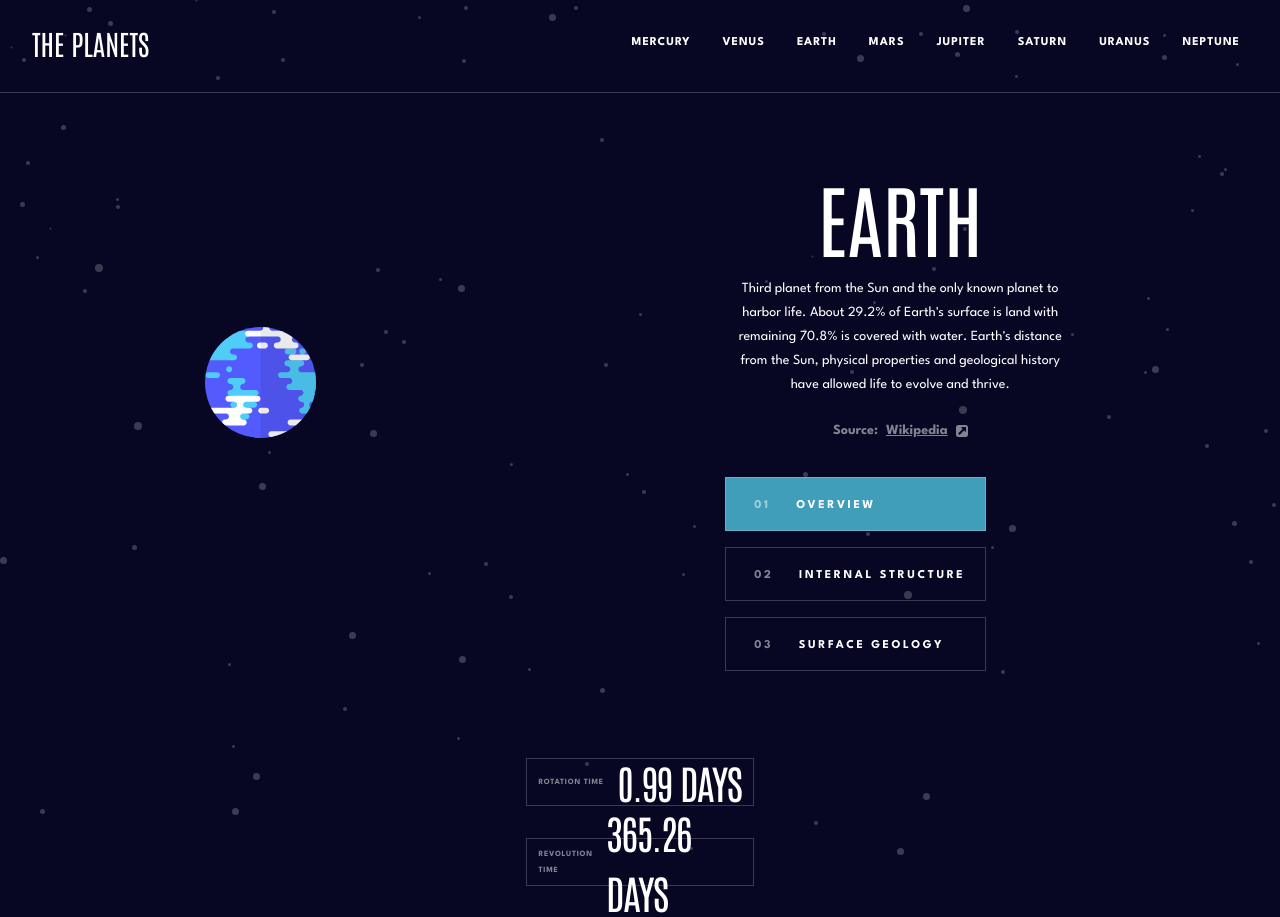
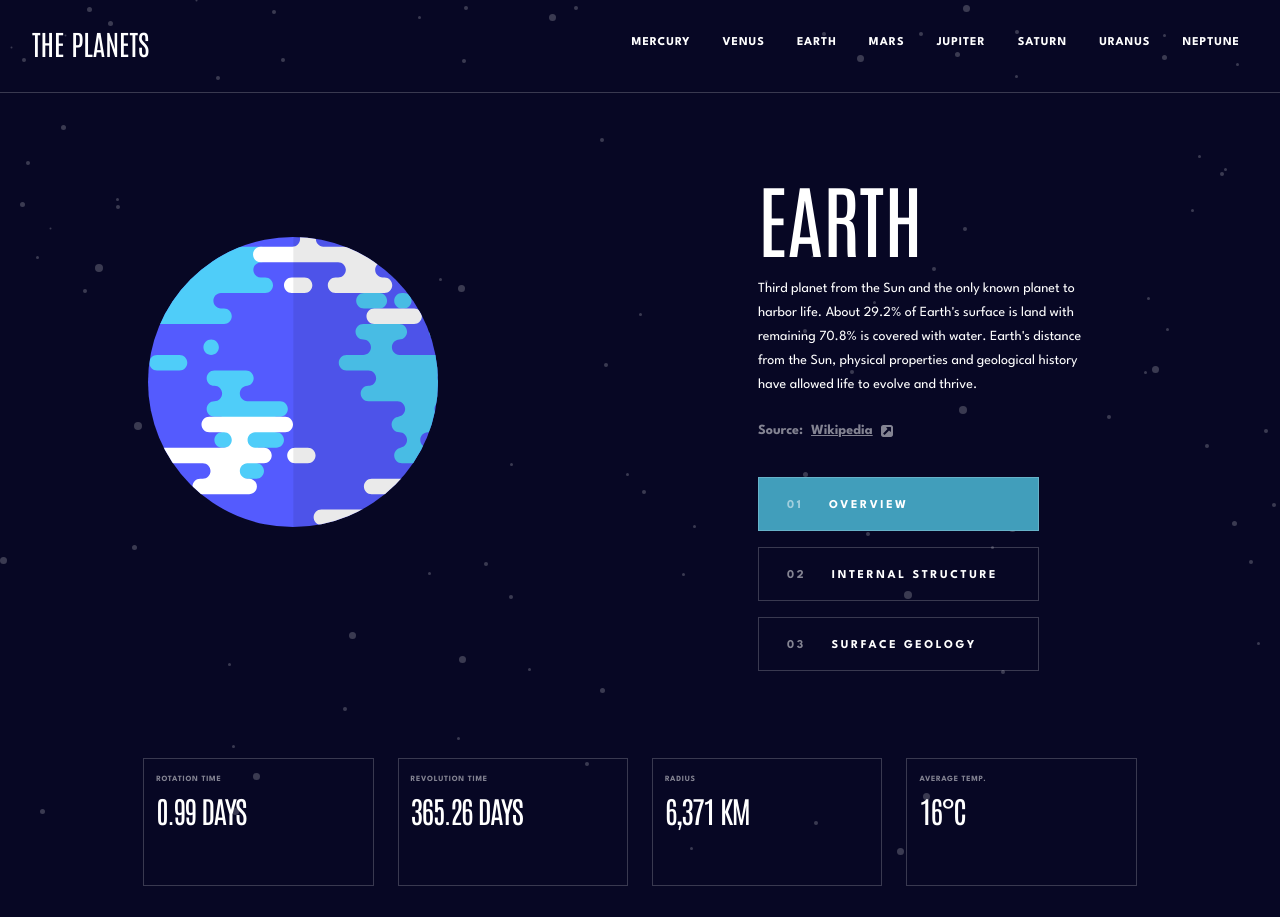
Before and after one commit to tornike2002/planet-side, a Next.js app: page /Earth in a window 1280 px wide. Shown: the top 917 px of the page. Built offline with nearby package versions, Linux system fonts and the light colour scheme.

Commit message:
responsive is done

```diff
--- a/app/(dashboard)/[planetsName]/page.jsx
+++ b/app/(dashboard)/[planetsName]/page.jsx
@@ -26,6 +26,7 @@ const PlanetInfo = ({ params }) => {
                   <Image
                     src={planetData.images.planet}
                     alt="Planet"
+                    className="sm:w-[184px] md:w-[290px]"
                     width={111}
                     height={111}
                   />
@@ -34,6 +35,7 @@ const PlanetInfo = ({ params }) => {
                   <Image
                     src={planetData.images.internal}
                     alt="Planet Mercury"
+                    className="sm:w-[184px] md:w-[290px]"
                     width={111}
                     height={111}
                   />
@@ -43,6 +45,7 @@ const PlanetInfo = ({ params }) => {
                   <Image
                     src={planetData.images.planet}
                     alt="Planet Mercury"
+                    className="sm:w-[184px] md:w-[290px]"
                     width={111}
                     height={111}
                   />
@@ -52,26 +55,27 @@ const PlanetInfo = ({ params }) => {
                     className="absolute bottom-[-120px] left-1/2 transform -translate-x-1/2"
                     src={planetData.images.geology}
                     alt="Planet Mercury"
+
                     width={158}
                     height={165}
                   />
                 ) : null}
               </div>
               <div
-                className="flex flex-col  md:items-start items-center md:flex-col justify-center
-              gap-16 md:gap-1 "
+                className="flex flex-col sm:flex-row  md:items-start items-center md:flex-col justify-center
+              gap-16 md:gap-1 px-6"
               >
                 <div>
                   <h1
-                    className="text-center text-[48px] md:text-[80px] md:mt-16 uppercase text-white
+                    className="text-center sm:text-start text-[40px] sm:text-[48px] md:text-[80px] md:mt-16 uppercase text-white
                   font-antonio pb-5 md:pb-0"
                   >
                     {planetData.name}
                   </h1>
-                  <p className="text-center max-w-[339px] md:max-w-[350px] text-white font-spartan text-[11px] leading-[22px] md:text-sm md:leading-6">
+                  <p className="text-center sm:text-start max-w-[339px] md:max-w-[350px] text-white font-spartan text-[11px] leading-[22px] md:text-sm md:leading-6">
                     {planetData.overview.content}
                   </p>
-                  <div className="flex gap-2 items-center justify-center">
+                  <div className="flex gap-2 items-center justify-center sm:justify-start">
                     <p
                       className="font-spartan text-xs md:text-sm font-bold leading-6 text-opacity-[0.5]
                      text-white pt-6 pb-8 flex items-center"
@@ -120,7 +124,10 @@ const PlanetInfo = ({ params }) => {
                 </div>
               </div>
             </div>
-            <div className="flex flex-col gap-4 px-6 md:gap-8 items-center justify-center mt-[87px] mb-11">
+            <div
+              className="flex flex-col sm:flex-row  md:justfy-center px-6 gap-4 md:gap-6
+            items-center justify-center mt-[87px] mb-11 "
+            >
               <PlanetStats info="ROTATION TIME" days={planetData.rotation} />
               <PlanetStats
                 info="REVOLUTION TIME"
--- a/components/PlanetButton.jsx
+++ b/components/PlanetButton.jsx
@@ -3,7 +3,7 @@ const PlanetButton = ({ countNumber, buttonName, onClick, isActive }) => {
     <button
       type="button"
       className={`font-spartan text-xs font-bold leading-6 tracking-[2.571px] uppercase
-   border border-solid border-white pr-2 md:pr-5 border-opacity-20 pt-4 pb-3 text-left ${
+   border border-solid border-white pr-2 md:pr-5 border-opacity-20 pt-4 pb-3 text-left w-[281px] ${
      isActive ? "bg-lightbg" : ""
    } }`}
       onClick={onClick}
--- a/components/PlanetStats.jsx
+++ b/components/PlanetStats.jsx
@@ -2,15 +2,18 @@ const PlanetStats = ({ info, days }) => {
   return (
     <div
       className="border border-solid border-white
-    border-opacity-20 h-[48px] flex-shrink-0 w-[327px] max-w-[70%] p-3
-    flex justify-between items-center"
+      border-opacity-20 h-[48px] sm:h-[88px] md:h-[128px] flex-shrink-0 w-[327px] sm:w-[144px] md:
+      max-w-[70%] p-3 flex justify-between sm:justify-normal items-center sm:items-start sm:flex-col
+      md:w-[18vw]
+      "
     >
-      <h3 className="font-spartan text-[8px] font-bold leading-4 tracking-[0.727px] uppercase text-white opacity-50">
+      <h3 className="font-spartan text-[8px] font-bold leading-4 tracking-[0.727px] uppercase
+      text-white opacity-50">
         {info}
       </h3>
 
       <h1
-        className="text-white font-antonio text-[20px] md:text-[40px]
+        className="text-white font-antonio text-[20px] md:text-[30px]
       tracking-[-0.9px]  md:tracking-[-1.5px] uppercase"
       >
         {days}
```
